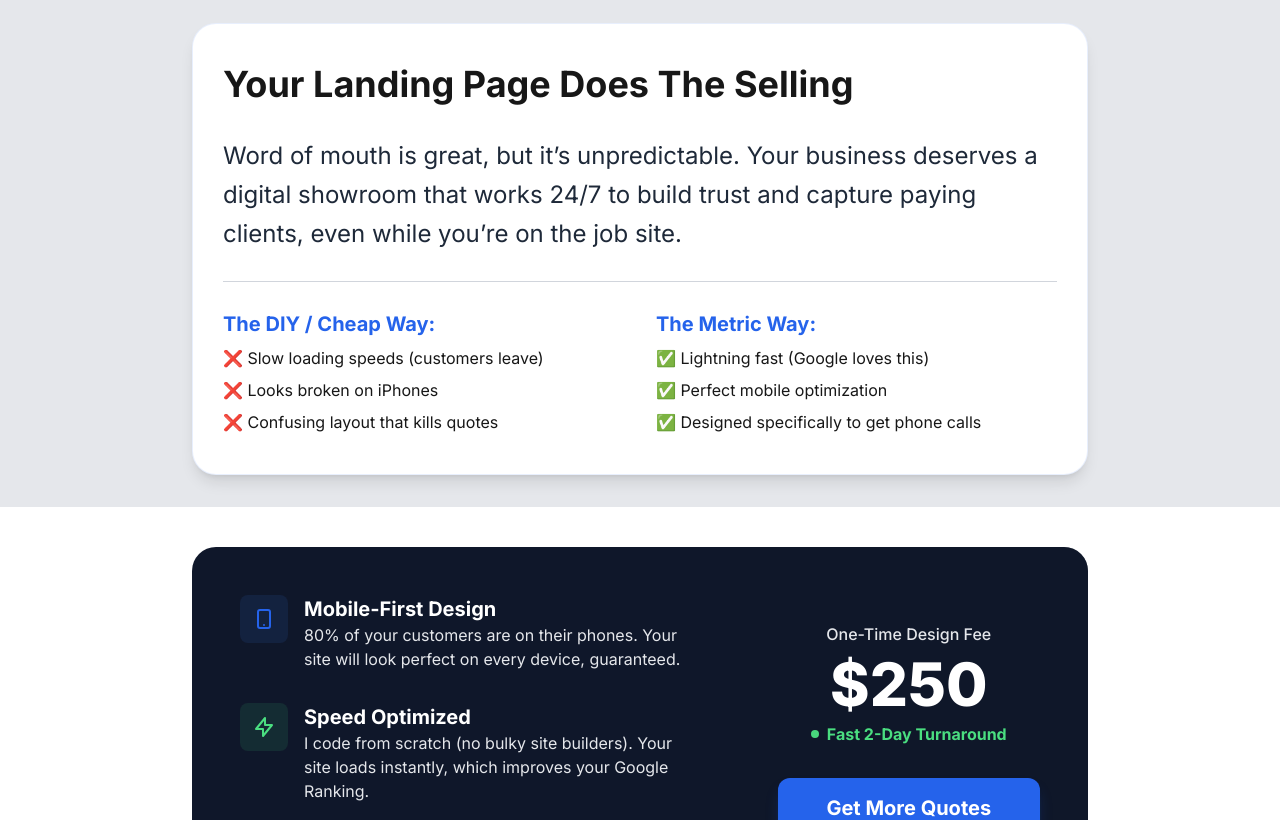
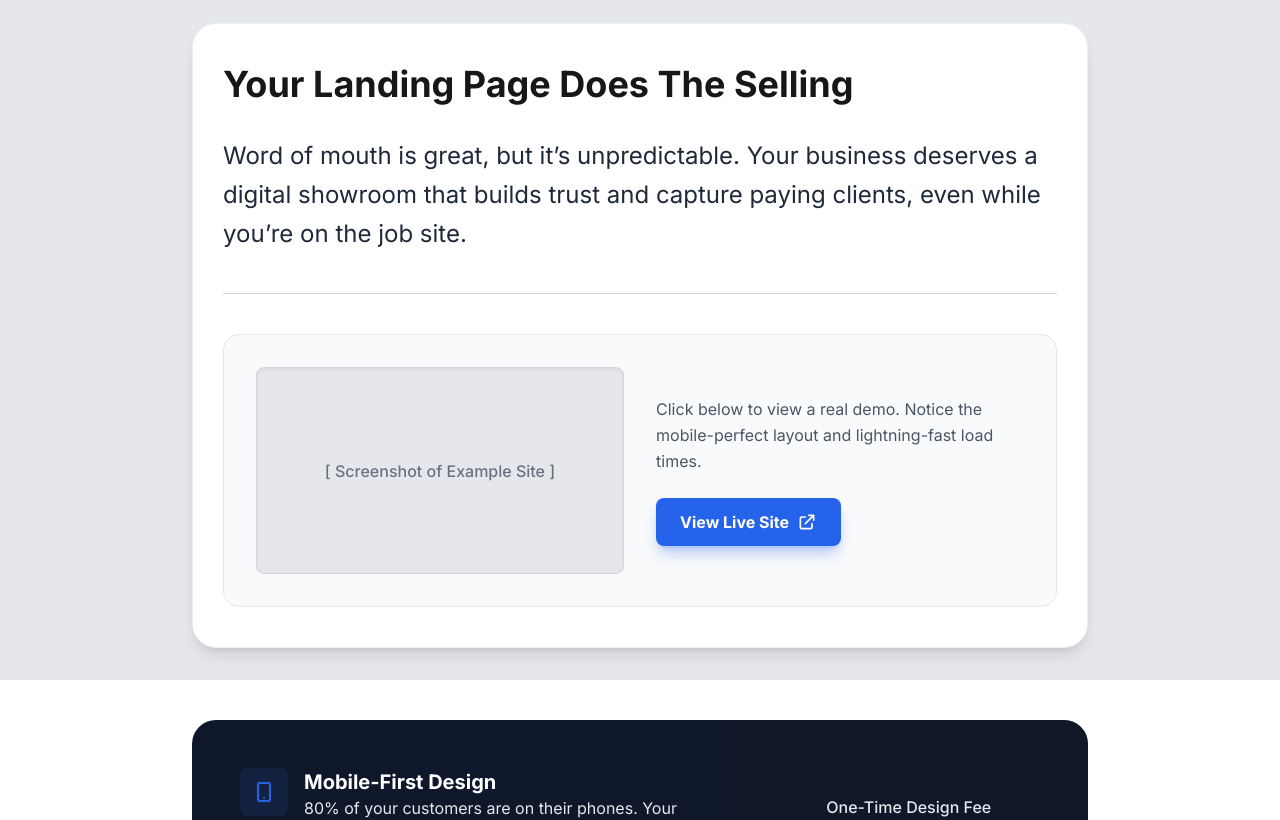
Before and after one commit to wizcudi/EpoxyMetrics.com, a Next.js app in the folder epoxy-metrics/: page / in a window 1280 px wide. Shown: the part 520-1340 px from the top of the page. Built offline with nearby package versions, Linux system fonts and the light colour scheme; no server answers.

Commit message:
Portfolio section

```diff
--- a/epoxy-metrics/src/components/Problem.js
+++ b/epoxy-metrics/src/components/Problem.js
@@ -1,9 +1,9 @@
+import Link from "next/link";
+
 export default function Problem() {
   return (
     <section className="w-full bg-light-dark py-8 px-6">
-      <div className="max-w-4xl mx-auto ">
-
-
+      <div className="max-w-4xl mx-auto">
         <div className="bg-light py-10 px-7.5 rounded-3xl shadow-lg border border-primary/10">
 
           {/* H2: Scaled to match Hero hierarchy */}
@@ -11,30 +11,50 @@ export default function Problem() {
             Your Landing Page Does The Selling
           </h2>
 
-          {/* Quote/Sub-head: Scaled to be readable but distinct */}
+          {/* Quote/Sub-head */}
           <p className="text-xl sm:text-2xl leading-relaxed text-gray-800">
-            Word of mouth is great, but it’s unpredictable. Your business deserves a digital showroom that works 24/7 to build trust and capture paying clients, even while you’re on the job site.
+            Word of mouth is great, but it’s unpredictable. Your business deserves a digital showroom that builds trust and capture paying clients, even while you’re on the job site.
           </p>
 
-          <div className="mt-7 pt-7 border-t border-gray-300 grid md:grid-cols-2 gap-8 text-left">
-            <div>
-              <h4 className="font-bold text-primary mb-2 text-lg sm:text-xl">The DIY / Cheap Way:</h4>
-              {/* Lists increased from text-sm to text-base for readability */}
-              <ul className="space-y-2 text-base">
-                <li>❌ Slow loading speeds (customers leave)</li>
-                <li>❌ Looks broken on iPhones</li>
-                <li>❌ Confusing layout that kills quotes</li>
-              </ul>
-            </div>
-            <div>
-              <h4 className="font-bold text-primary mb-2 text-lg sm:text-xl">The Metric Way:</h4>
-              <ul className="space-y-2 text-base">
-                <li>✅ Lightning fast (Google loves this)</li>
-                <li>✅ Perfect mobile optimization</li>
-                <li>✅ Designed specifically to get phone calls</li>
-              </ul>
+          {/* --- NEW PORTFOLIO / SOCIAL PROOF SECTION --- */}
+          <div className="mt-10 pt-10 border-t border-gray-300">
+
+
+            <div className="bg-gray-50 rounded-2xl p-6 sm:p-8 flex flex-col md:flex-row items-center gap-8 border border-gray-200 transition-all hover:shadow-md">
+
+              {/* Left Side: Mockup Placeholder (You can replace this with an actual screenshot Image later) */}
+              <div className="w-full md:w-1/2 aspect-video bg-gray-200 rounded-lg overflow-hidden relative shadow-inner flex items-center justify-center border border-gray-300">
+                <span className="text-gray-500 font-medium px-4 text-center">
+                  [ Screenshot of Example Site ]
+                </span>
+              </div>
+
+              {/* Right Side: Description & Link */}
+              <div className="w-full md:w-1/2 text-left">
+
+                <p className="text-gray-600 mb-6 text-base leading-relaxed">
+                  Click below to view a real demo. Notice the mobile-perfect layout and lightning-fast load times.
+                </p>
+
+                {/* External Link to Firebase Hosted Site */}
+                <Link
+                  href="https://YOUR-FIREBASE-URL.web.app"
+                  target="_blank"
+                  rel="noopener noreferrer"
+                  className="inline-flex items-center justify-center bg-primary text-light px-6 py-3 rounded-lg font-bold hover:bg-primary-dark transition shadow-lg shadow-primary/30 w-full sm:w-auto"
+                >
+                  View Live Site
+                  {/* External Link Icon */}
+                  <svg className="ml-2 w-5 h-5" fill="none" stroke="currentColor" viewBox="0 0 24 24">
+                    <path strokeLinecap="round" strokeLinejoin="round" strokeWidth="2" d="M10 6H6a2 2 0 00-2 2v10a2 2 0 002 2h10a2 2 0 002-2v-4M14 4h6m0 0v6m0-6L10 14" />
+                  </svg>
+                </Link>
+              </div>
+
             </div>
           </div>
+          {/* --- END NEW SECTION --- */}
+
         </div>
       </div>
     </section>
```
